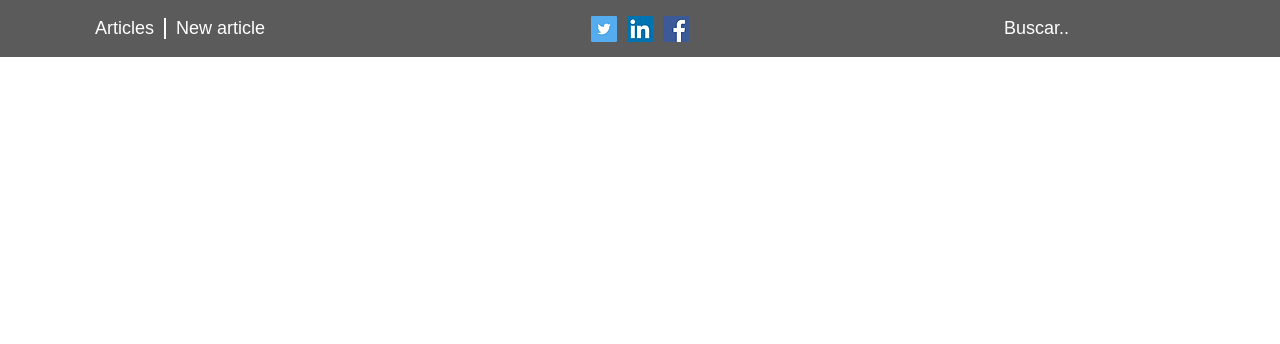
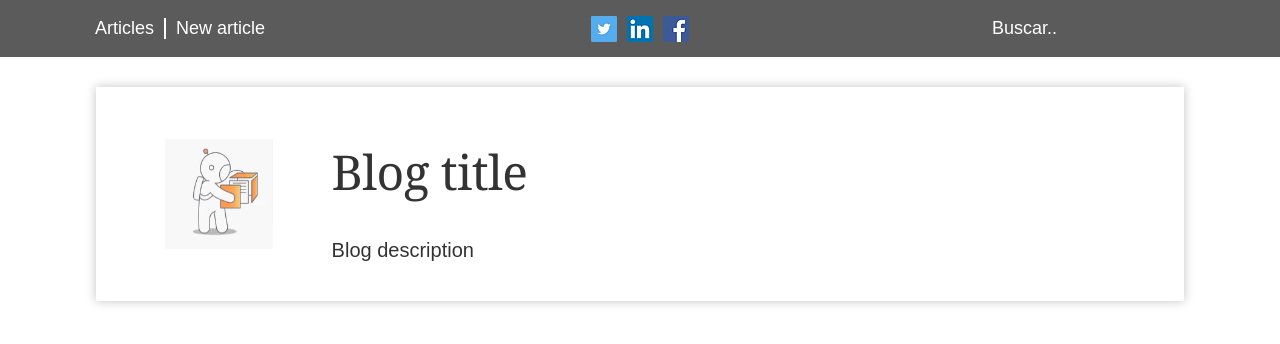
Before and after one commit to RomanMarcos/MERN-STACK, a React (Vite) app in the folder blog-webapp/: page /articles in a window 1280 px wide. Shown: the top 344 px of the page. Built offline with nearby package versions, Linux system fonts and the light colour scheme.

Commit message:
feat(articles): articles view & styles

```diff
--- a/blog-webapp/src/components/articles/Articles.jsx
+++ b/blog-webapp/src/components/articles/Articles.jsx
@@ -1,7 +1,21 @@
-import React from 'react'
+import './articles.scss';
 
 export const Articles = () => {
   return (
-    <div>Articles</div>
+    <div className='blogs-articles-container'>
+      <div className="articles-container">
+        {/* the 'articles' structure is the one to clone to list more articles */}
+        <div className='articles'>
+          <div className='articles-img'>
+            <img src='image.png' alt='blog-image' />
+          </div>
+          <div className='articles-content'>
+            <h1 className='articles-title'>Blog title</h1>
+            <h2 className='articles-description'>Blog description</h2>
+          </div>
+        </div>
+
+      </div>
+    </div>
   )
 }
--- /dev/null
+++ b/blog-webapp/src/components/articles/articles.scss
@@ -0,0 +1,47 @@
+.blogs-articles-container {
+    display: flex;
+    width: 85%;
+    margin-left: 7.5%;
+    margin-right: 7.5%;
+    margin-top: 30px;
+}
+
+.articles-container {
+    width: 100%;
+    height: auto;
+    box-shadow: 0px 0px 10px 0px #c3c3c3;
+}
+
+.articles {
+    display: flex;
+    padding: 20px;
+}
+
+.articles-img {
+    display: flex;
+    width: 20%;
+    justify-content: center;
+    align-items: center;
+}
+
+.articles-content {
+    width: 80%;
+    padding-left: 10px;
+    padding-right: 10px;
+}
+
+.articles-title {
+    font-family: Prumo, Georgia, "serif";
+    font-weight: 100;
+    letter-spacing: -.04rem;
+    color: #333;
+    font-size: 3rem;
+}
+
+.articles-description {
+    font-size: 1.25rem;
+    line-height: 1.75rem;
+    color: #333;
+    font-weight: 100;
+    font-family: Arial, Helvetica, sans-serif;
+}
--- a/blog-webapp/src/components/navBar/NavBar.jsx
+++ b/blog-webapp/src/components/navBar/NavBar.jsx
@@ -1,4 +1,5 @@
 import { SearchBox } from '../searchBox/SearchBox';
+import { Link } from "react-router-dom";
 import './navBar.scss';
 
 export const NavBar = () => {
@@ -7,7 +8,7 @@ export const NavBar = () => {
       <div className='navBar-component'>
         <div className='navBar-seccion'>
           <ul className='navBar-ul'>
-            <li className='navBar-li border-right'> <a href='#' className='navBar-link'> Articles </a> </li>
+            <li className='navBar-li border-right'> <Link to='/articles' className='navBar-link'>Articles</Link></li>
             <li className='navBar-li'> <a href='#' className='navBar-link'> New article </a> </li>
           </ul>
         </div>
--- a/blog-webapp/src/components/navBar/navBar.scss
+++ b/blog-webapp/src/components/navBar/navBar.scss
@@ -1,5 +1,5 @@
 .navBar-component {
-    background: #5b5b5b;;
+    background: #5b5b5b;
     display: grid;
     grid-template-columns: 3fr 6fr 3fr;
     color: white;
--- a/blog-webapp/src/components/newArticle/NewArticle.jsx
+++ b/blog-webapp/src/components/newArticle/NewArticle.jsx
@@ -1,7 +1,6 @@
-import React from 'react'
 
 export const NewArticle = () => {
   return (
-    <div>NewArticle</div>
+    <div>New Article</div>
   )
 }
--- a/blog-webapp/src/components/searchBox/searchBox.scss
+++ b/blog-webapp/src/components/searchBox/searchBox.scss
@@ -5,6 +5,7 @@
 }
 
 .searchBox-input {
+    width: 80%;
     padding: 5px;
     background-color: transparent;
     border: none;
--- a/blog-webapp/src/router/Router.jsx
+++ b/blog-webapp/src/router/Router.jsx
@@ -1,9 +1,11 @@
-import { Routes, Route } from 'react-router-dom'
+import { Routes, Route } from 'react-router-dom';
+import { Articles } from '../components/articles/Articles';
 
 export const Router = () => {
   return (
     <Routes>
-        <Route />
+        <Route path='/' />
+        <Route path='/articles' element={ <Articles /> } />
     </Routes>
   )
 }
--- a/blog-webapp/src/views/Home.jsx
+++ b/blog-webapp/src/views/Home.jsx
@@ -1,4 +1,4 @@
-import { NavBar } from '../components/navBar/NavBar'
+import { NavBar } from '../components/navBar/NavBar';
 
 export const Home = () => {
   return (
```
Also changed, not shown: blog-webapp/public/image.png (added).
